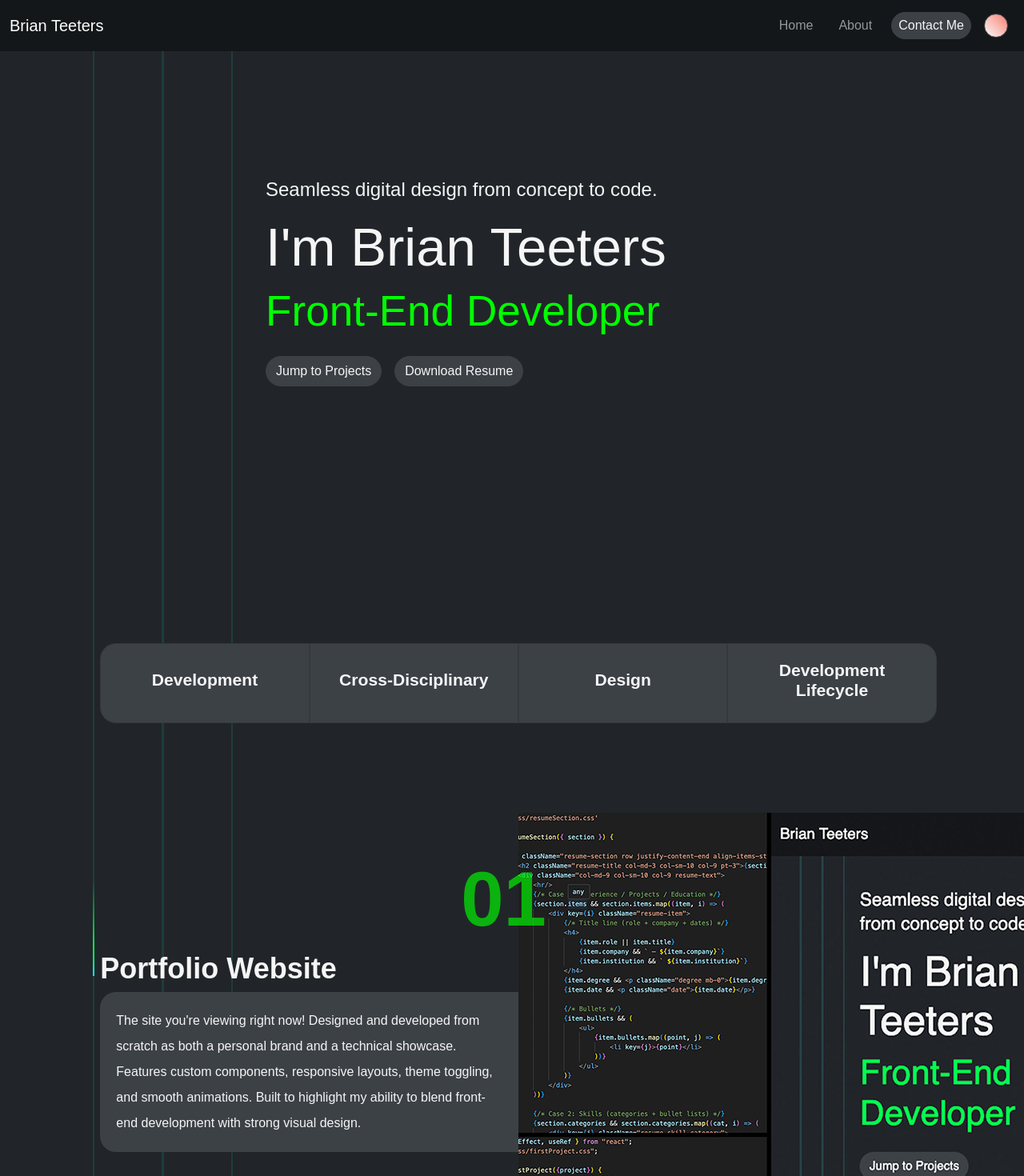
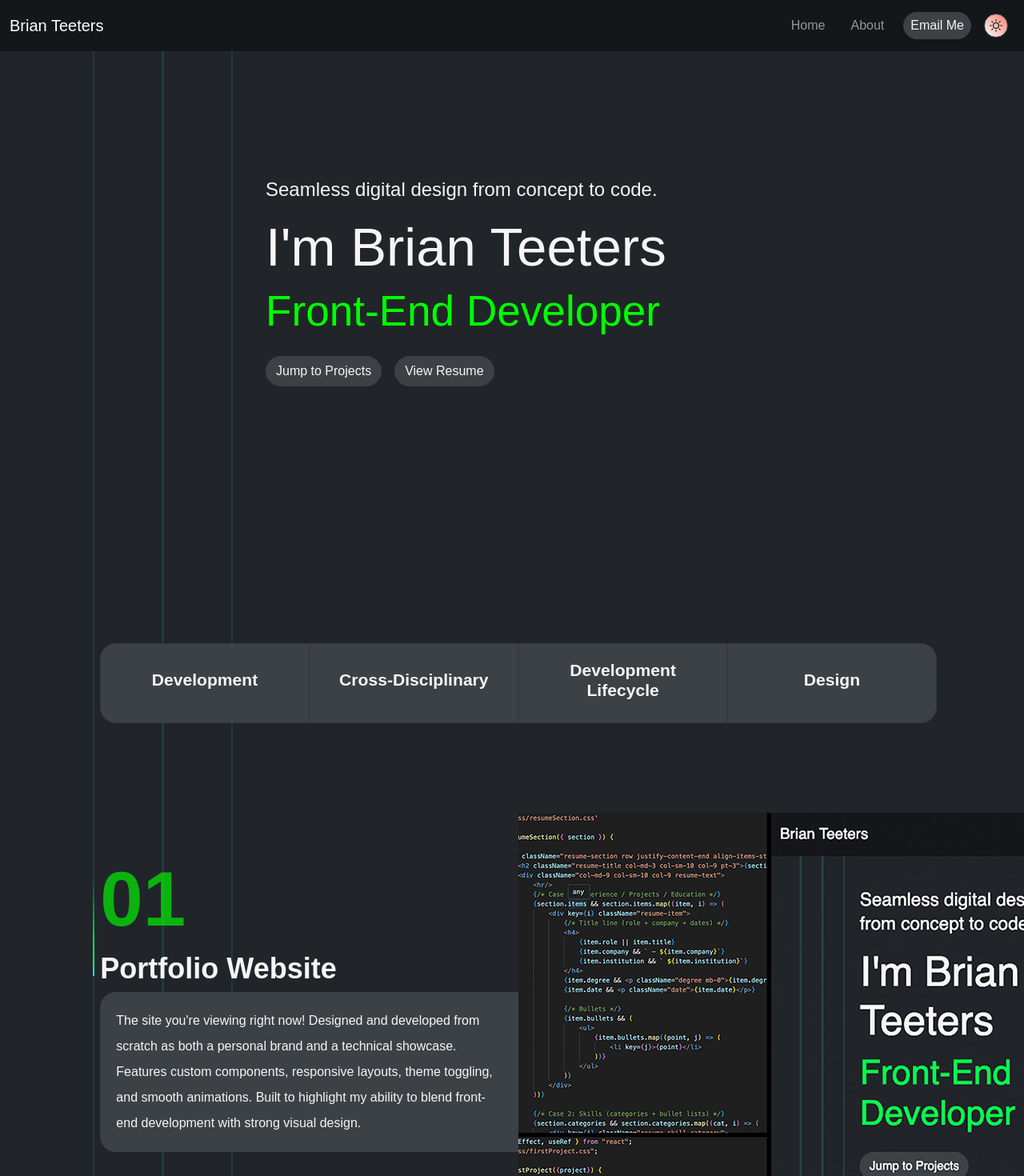
Before and after one commit to Bateeters/BrianTeetersPortfolio, a React (Vite) app in the folder portfolio/: page / in a window 1280 px wide. Shown: the top 1470 px of the page at 80% size. Built offline with nearby package versions, Linux system fonts and the light colour scheme.

Commit message:
Adjusted text and images

```diff
--- a/portfolio/index.html
+++ b/portfolio/index.html
@@ -13,6 +13,8 @@
 
     <link href="https://cdn.jsdelivr.net/npm/bootstrap@5.0.2/dist/css/bootstrap.min.css" rel="stylesheet" integrity="sha384-EVSTQN3/azprG1Anm3QDgpJLIm9Nao0Yz1ztcQTwFspd3yD65VohhpuuCOmLASjC" crossorigin="anonymous">
     <link rel="stylesheet" href="./src/css/index.css">
+    <link rel="stylesheet" href="https://cdn.jsdelivr.net/npm/bootstrap-icons@1.11.3/font/bootstrap-icons.css"/>
+
     <title>Brian Teeters Portfolio</title>
   </head>
   <body>
--- a/portfolio/src/components/Hero.jsx
+++ b/portfolio/src/components/Hero.jsx
@@ -12,7 +12,7 @@ function Hero() {
 
                 </a>
                 <a href="/Brian_Teeters_Resume.pdf" target="_blank">
-                    <button className="btn rounded-pill m-3 ms-0">Download Resume</button>
+                    <button className="btn rounded-pill m-3 ms-0">View Resume</button>
                 </a>
             </div>
         </div>
--- a/portfolio/src/components/Nav.jsx
+++ b/portfolio/src/components/Nav.jsx
@@ -52,11 +52,12 @@ function Nav() {
                         </li>
                         <li className="nav-item d-flex align-items-center px-2">
                             <a href="mailto:brianteetersdesign@gmail.com">
-                                <button className="btn px-2 py-1 rounded-pill">Contact Me</button>
+                                <button className="btn px-2 py-1 rounded-pill">Email Me</button>
                             </a>
                         </li>
                         <li className="nav-item d-flex align-items-center px-2 pt-lg-0 pt-3">
-                            <button onClick={toggleTheme} className="theme-toggle-btn btn">
+                            <button onClick={toggleTheme} className="theme-toggle-btn btn d-flex justify-content-center align-items-center">
+                                {isLight ? <i className="bi bi-moon"></i> : <i className="bi bi-sun"></i>}
                             </button>
                         </li>
                     </ul>
--- a/portfolio/src/components/Stats.jsx
+++ b/portfolio/src/components/Stats.jsx
@@ -15,13 +15,13 @@ function Stats() {
                     </div>
 
                     <div className="card col-md-3 col-10 mb-3 p-3 text-center justify-content-center stat-card">
-                        <h3>Design</h3>
-                        <p className="mb-0">10+ Years of Experience</p>
+                        <h3>Development Lifecycle</h3>
+                        <p className="mb-0">From Wireframes to Maintenance</p>
                     </div>
 
                     <div className="card col-md-3 col-10 mb-3 p-3 text-center justify-content-center stat-card-end">
-                        <h3>Development Lifecycle</h3>
-                        <p className="mb-0">From Wireframes to Maintenance</p>
+                        <h3>Design</h3>
+                        <p className="mb-0">10+ Years of Experience</p>
                     </div>
                 </div>
             </div>
--- a/portfolio/src/css/nav.css
+++ b/portfolio/src/css/nav.css
@@ -3,6 +3,16 @@
     width: 30px;
     background-image: linear-gradient(45deg, var(--bg-light), var(--accent-light));
     border-radius: 20px;
+}
+
+.bi.bi-sun {
+    color: black;
+    margin-top: 2px;
+}
+
+.bi.bi-moon {
+    color: white;
+    margin-top: 2px;
 }
 
 .light-theme {
--- a/portfolio/src/css/project.css
+++ b/portfolio/src/css/project.css
@@ -59,11 +59,9 @@
 
     .proj-id {
         margin-top: 50px;
-        left: 35px;
         font-size: 6rem;
         font-weight: 700;
-        text-align: end;
-        position: relative;
+        text-align: start;
         color: lime;
         opacity: .65;
     }
```
Also changed, not shown: portfolio/src/assets/ReactPlaygroundImg.jpg.
